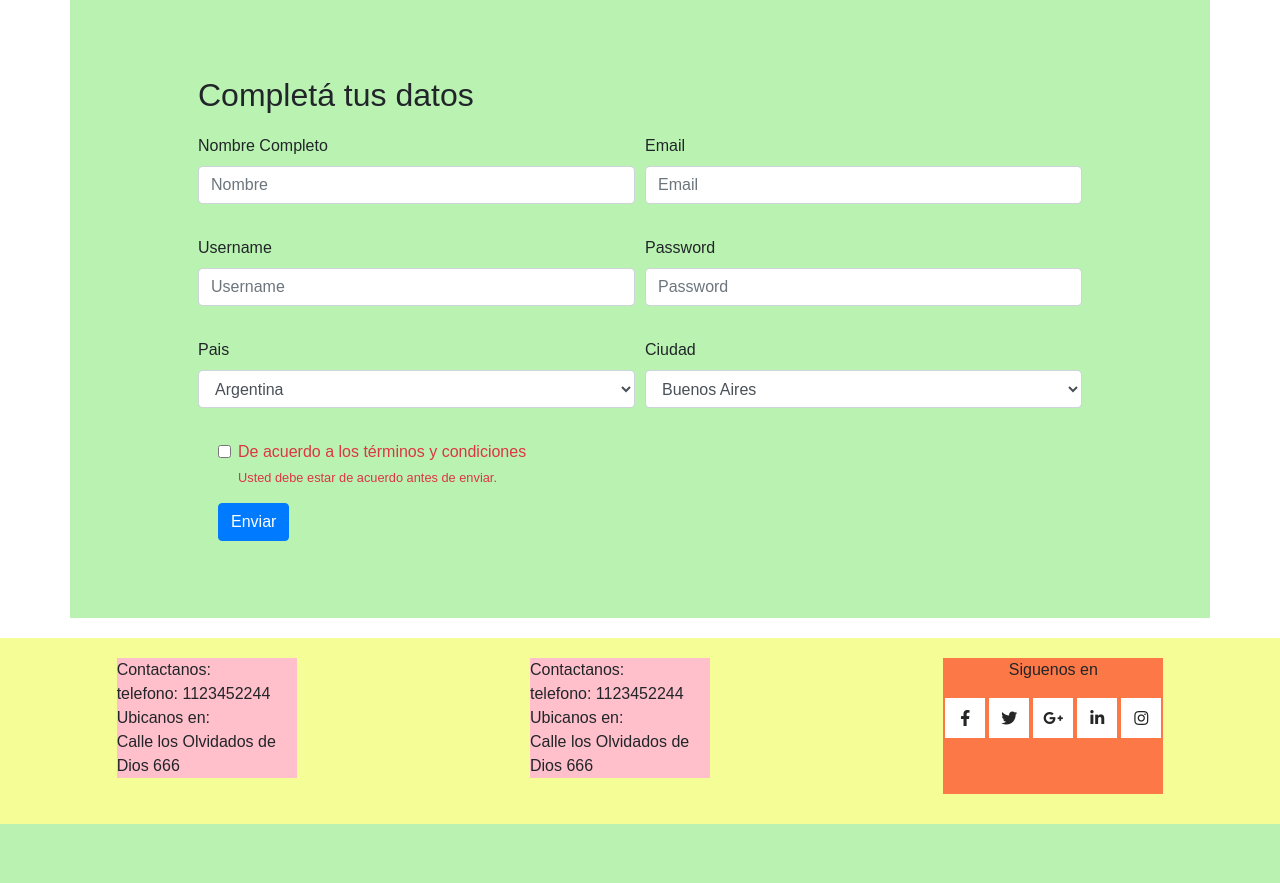
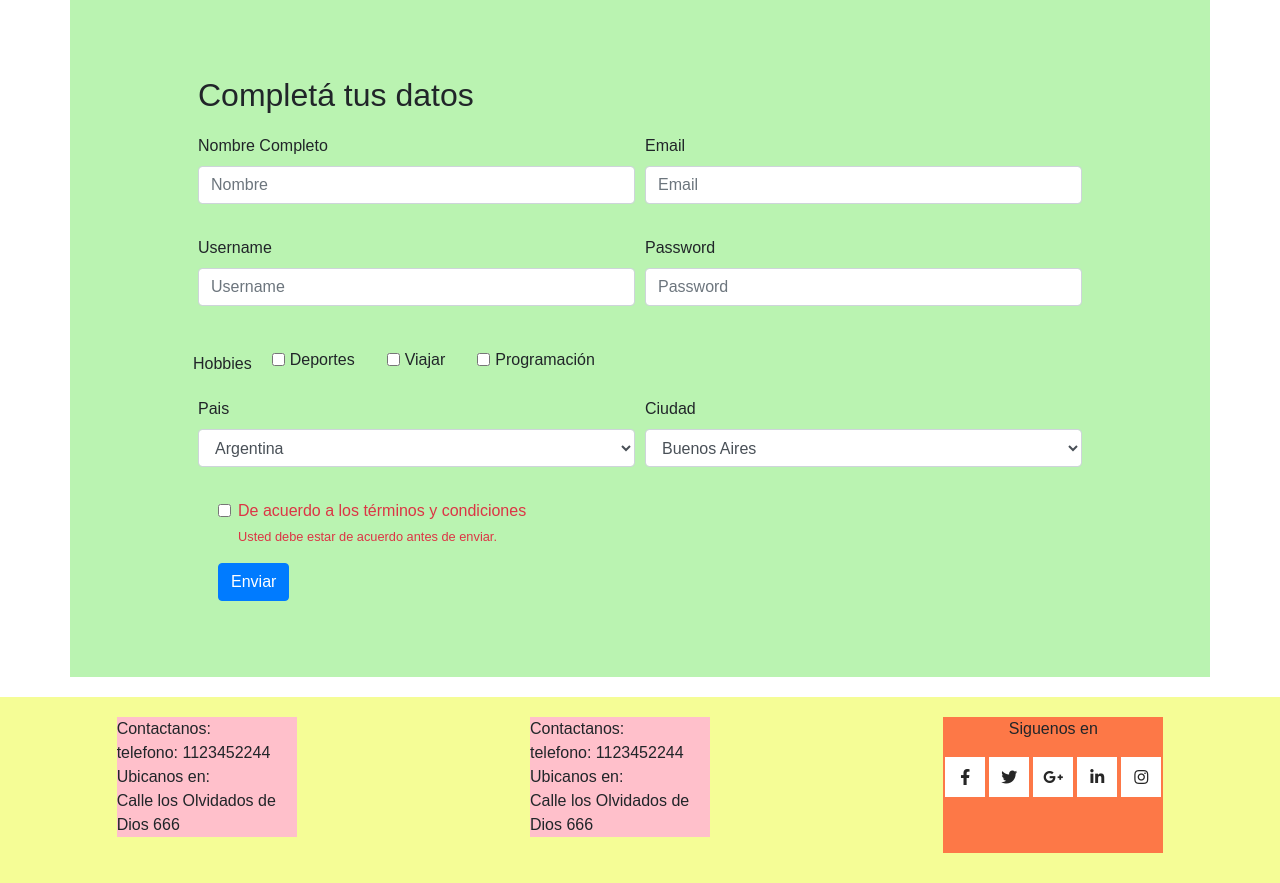
Before and after one commit to Belafu/ZONA-NORTE, a PHP site: page /registro.php in a window 1280 px wide. Shown: the part 101-984 px from the top of the page. Before the commit the page ends 925 px from the top, so only its background shows below. Run offline with PHP 8.4, Linux system fonts and the light colour scheme; some libraries are stand-ins or nearby versions.

Commit message:
Subo algo son probar

```diff
--- a/registro.php
+++ b/registro.php
@@ -71,7 +71,24 @@ if ($_POST) {
             <input type="password" class="form-control" id="inputPassword4" name="password" placeholder="Password" required>
           </div>
       </div>
+      <div class="form-group form-row">
+        <h6 class="mt-3">Hobbies</h6> <?php // TODO: Persistir ?>
+        <div class="form-check form-check-inline">
+          <input class="form-check-input" name="hobbies[sports]" type="checkbox" id="inlineCheckbox1" value="sports">
+          <label class="form-check-label" for="inlineCheckbox1">Deportes</label>
+        </div>
 
+        <div class="form-check form-check-inline">
+          <input class="form-check-input" name="hobbies[viaje]" type="checkbox" id="inlineCheckbox2" value="viaje">
+          <label class="form-check-label" for="inlineCheckbox2">Viajar</label>
+        </div>
+
+        <div class="form-check form-check-inline">
+          <input class="form-check-input" name="hobbies[programming]" type="checkbox" id="inlineCheckbox3" value="programming">
+          <label class="form-check-label" for="inlineCheckbox3">Programación</label>
+        </div>
+
+      </div>
       <div class="form-group form-row">
           <div class="form-group col-xs-12 col-sm-6">
                 <label for="pais">Pais</label>
```
